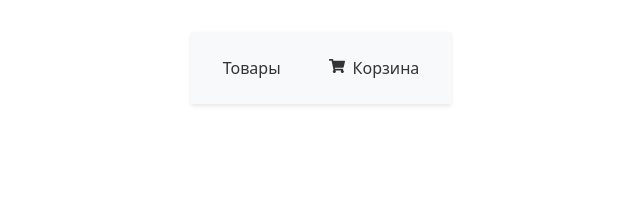
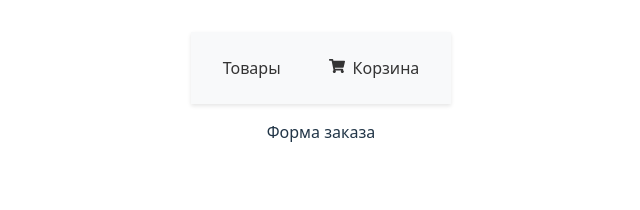
Before and after one commit to Mikhail8815/Shop, a React (Vite) app in the folder react-shop-ts/: page /checkout in a window 1280 px wide. Before the commit this address had no page. Shown: the top 210 px of the page, without its empty margins (319-959 px from the left). Built offline with nearby package versions, Linux system fonts and the light colour scheme.

Commit message:
Component plugs CheckOut, DeliveryForm, PaymentMethod, OrderSummary

```diff
--- a/react-shop-ts/src/App.tsx
+++ b/react-shop-ts/src/App.tsx
@@ -6,6 +6,7 @@ import { ProductsList } from './features/products/ProductsList';
 import styles from './App.module.css';
 import {ProductDetail} from "./features/products/ProductDetail.tsx";
 import { CartIcon } from './components/CartIcon.tsx';
+import { CheckoutPage } from './features/checkout/CheckoutPage.tsx';
 
 function App() {
   return (
@@ -26,6 +27,7 @@ function App() {
             <Route path="/" element={<ProductsList/>} />
             <Route path="/products/:id" element={<ProductDetail />} />
             <Route path="/cart" element={<CartPage />} />
+            <Route path="/checkout" element={<CheckoutPage />} />
           </Routes>
         </main>
       </div>
--- /dev/null
+++ b/react-shop-ts/src/features/checkout/CheckoutPage.tsx
@@ -0,0 +1,14 @@
+import { DeliveryForm } from "./DeliveryForm"
+import { OrderSummary } from "./OrderSummary"
+import { PaymentMethod } from "./PaymentMethod"
+
+export const CheckoutPage = () => {
+    let step: 1 | 2| 3 = 2
+    return (
+        <div>
+            {step === 1 && <OrderSummary/>}
+            {step === 2 && <DeliveryForm/>}
+            {step === 3 && <PaymentMethod/>}
+        </div>
+    )
+}
--- /dev/null
+++ b/react-shop-ts/src/features/checkout/DeliveryForm.tsx
@@ -0,0 +1,7 @@
+export const DeliveryForm = () => {
+    return (
+        <div>
+            Форма заказа
+        </div>
+    )
+}
--- /dev/null
+++ b/react-shop-ts/src/features/checkout/OrderSummary.tsx
@@ -0,0 +1,7 @@
+export const OrderSummary = () => {
+    return (
+        <div>
+            Превью заказа
+        </div>
+    )
+}
--- /dev/null
+++ b/react-shop-ts/src/features/checkout/PaymentMethod.tsx
@@ -0,0 +1,7 @@
+export const PaymentMethod = () => {
+    return (
+        <div>
+            Способ оплаты
+        </div>
+    )
+}
```
